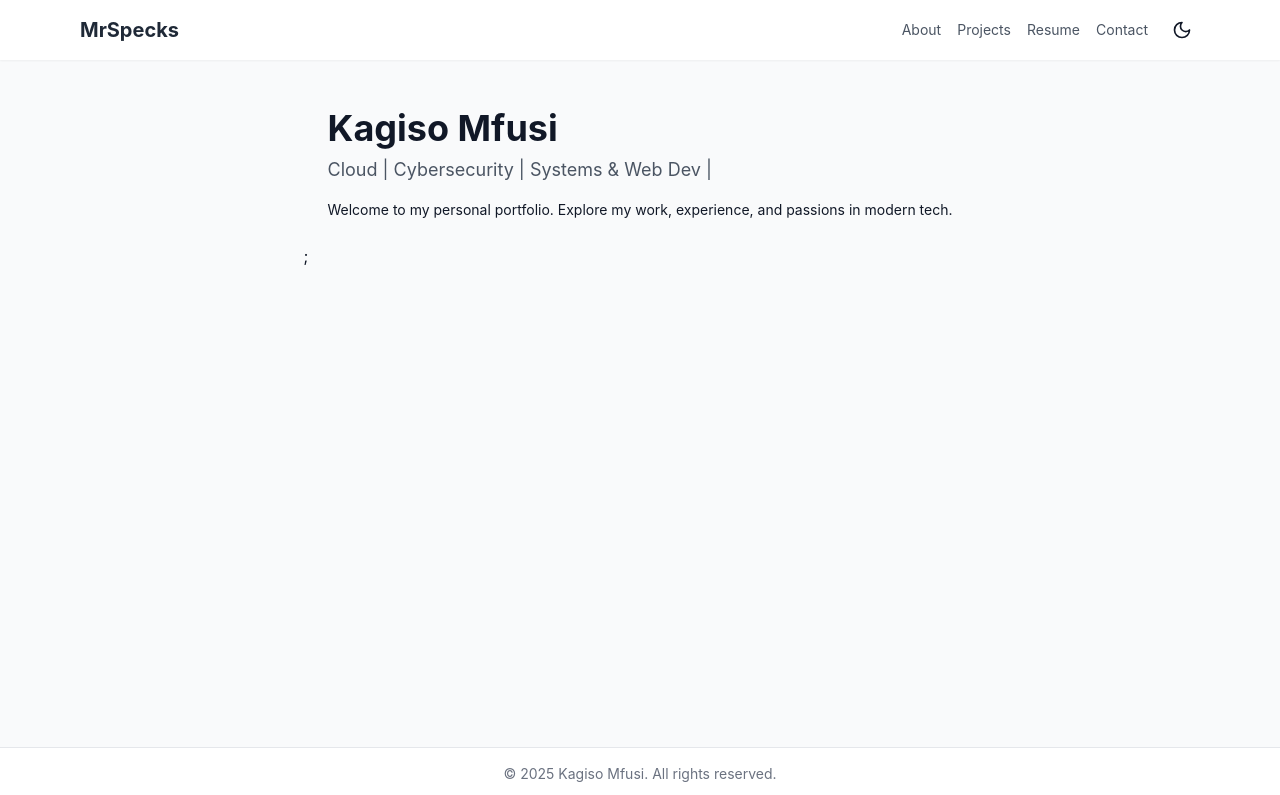
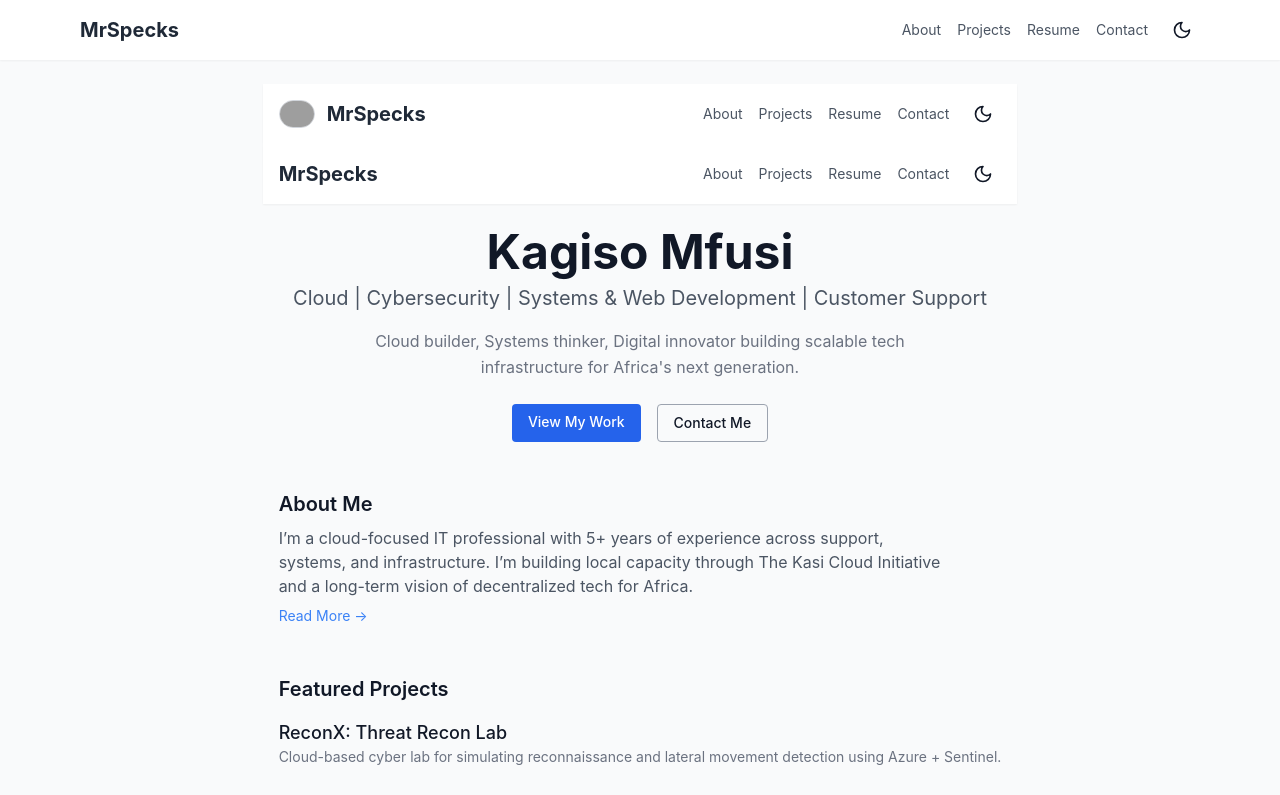
Before and after one commit to MrSpecks/MrSpecks-, a Next.js app in the folder portfolio/: page / in a window 1280 px wide. Shown: the top 795 px of the page. Built offline with nearby package versions, Linux system fonts and the light colour scheme; grey boxes are pictures that could not be loaded.

Commit message:
Update index.tsx
Update with content to index.tsx

```diff
--- a/portfolio/pages/index.tsx
+++ b/portfolio/pages/index.tsx
@@ -1,18 +1,113 @@
 import React from "react";
+import Image from "next/image";
+import Link from "next/link";
+import DarkModeToggle from "../components/DarkModeToggle";
 import Layout from "../components/Layout";
 import SEO from "../components/SEO";
-export default function Home() {
+
+
+export default function HomePage() {
   return (
-        <>
-        <SEO title="Home | Kagiso Mfusi" description="Welcome to my personal portfolio showcasing my work, experience, and passions in modern tech." />
-      <main className="p-6">
-        <h1 className="text-4xl font-bold">Kagiso Mfusi</h1>
-        <p className="mt-2 text-lg text-gray-600">
-          Cloud | Cybersecurity | Systems & Web Dev |
+    <><header className="bg-white dark:bg-gray-900 shadow-sm sticky top-0 z-50">
+      <div className="max-w-6xl mx-auto px-4 py-3 flex justify-between items-center">
+        <div className="flex items-center gap-3">
+          <Image src="/images/avatar.png"
+            alt="Kagiso Mfusi"
+            width={36}
+            height={36}
+            className="rounded-full border border-gray-300 dark:border-gray-600" />
+          <Link href="/" className="text-xl font-bold text-gray-800 dark:text-white">
+            MrSpecks
+          </Link>
+        </div>
+        <div className="flex gap-4 items-center">
+          <nav className="flex gap-4">
+            <Link href="/about" className="text-sm hover:underline text-gray-600 dark:text-gray-300">About</Link>
+            <Link href="/projects" className="text-sm hover:underline text-gray-600 dark:text-gray-300">Projects</Link>
+            <Link href="/resume" className="text-sm hover:underline text-gray-600 dark:text-gray-300">Resume</Link>
+            <Link href="/contact" className="text-sm hover:underline text-gray-600 dark:text-gray-300">Contact</Link>
+          </nav>
+          <DarkModeToggle />
+        </div>
+      </div>
+    </header><main>
+        <Layout>
+          <SEO title="Kagiso Mfusi | Portfolio" description="Cloud | Cybersecurity | Systems & Web Dev" />
+          {/* Hero Section */}
+          <section className="text-center">
+            <h1 className="text-4xl sm:text-5xl font-bold text-gray-900 dark:text-white">
+              Kagiso Mfusi
+            </h1>
+            <p className="mt-2 text-xl text-gray-600 dark:text-gray-300">
+              Cloud | Cybersecurity | Systems & Web Development | Customer Support
             </p>
-        <p className="mt-4 text-sm">
-          Welcome to my personal portfolio. Explore my work, experience, and passions in modern tech.
+            <p className="mt-4 max-w-xl mx-auto text-gray-500 dark:text-gray-400 leading-relaxed">
+              Cloud builder, Systems thinker, Digital innovator building scalable tech infrastructure for Africa's next generation.
             </p>
+
+            {/* Call to Action Button */}
+            <div className="mt-6 flex justify-center gap-4">
+              <a
+                href="/projects"
+                className="bg-blue-600 text-white px-4 py-2 rounded hover:bg-blue-700 text-sm font-medium"
+                aria-label="View my work in projects"
+              >
+                View My Work
+              </a>
+              <a
+                href="/contact"
+                className="border border-gray-400 dark:border-gray-600 px-4 py-2 rounded text-sm font-medium"
+                aria-label="Lets get in touch"
+              >
+                Contact Me
+              </a>
+            </div>
+          </section>
+
+          {/* About Preview */}
+          <section className="mt-12">
+            <h2 className="text-xl font-semibold mb-2">About Me</h2>
+            <p className="text-gray-600 dark:text-gray-300 max-w-2xl">
+              I’m a cloud-focused IT professional with 5+ years of experience across support,
+              systems, and infrastructure. I’m building local capacity through The Kasi Cloud
+              Initiative and a long-term vision of decentralized tech for Africa.
+            </p>
+            <a
+              href="/about"
+              className="text-blue-500 mt-2 inline-block text-sm hover:underline"
+              aria-label="Read more in about"
+            >
+              Read More →
+            </a>
+          </section>
+
+          {/* Featured Projects */}
+          <section className="mt-12">
+            <h2 className="text-xl font-semibold mb-4">Featured Projects</h2>
+            <ul className="space-y-6">
+              <li>
+                <h3 className="text-lg font-medium">ReconX: Threat Recon Lab</h3>
+                <p className="text-sm text-gray-500 dark:text-gray-400">
+                  Cloud-based cyber lab for simulating reconnaissance and lateral movement
+                  detection using Azure + Sentinel.
+                </p>
+              </li>
+              <li>
+                <h3 className="text-lg font-medium">NeoShell</h3>
+                <p className="text-sm text-gray-500 dark:text-gray-400">
+                  Experimental shell interface exploring next-gen terminal UX powered by Node.js.
+                </p>
+              </li>
+            </ul>
+            <div className="mt-4">
+            <a href="/projects"
+                className="text-blue-600 text-sm font-medium mt-1 inline-block hover:underline"
+                aria-label="View my recent projects">
+                  Browse all projects →
+                </a>
+            </div>
+          </section>
+        </Layout>
       </main>
       </>
   );
```
Lines whose indentation alone changed are shown as unchanged.
